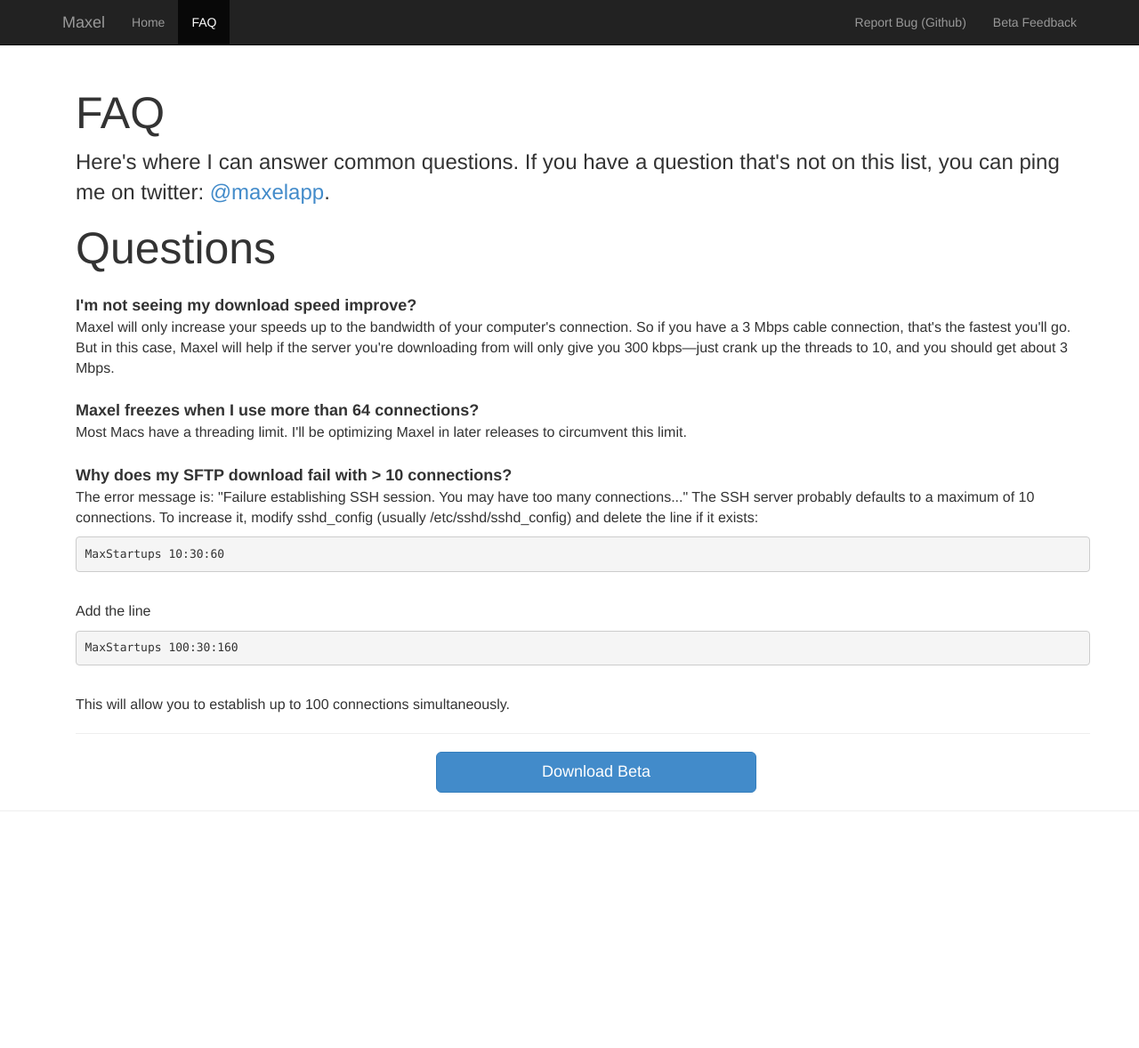
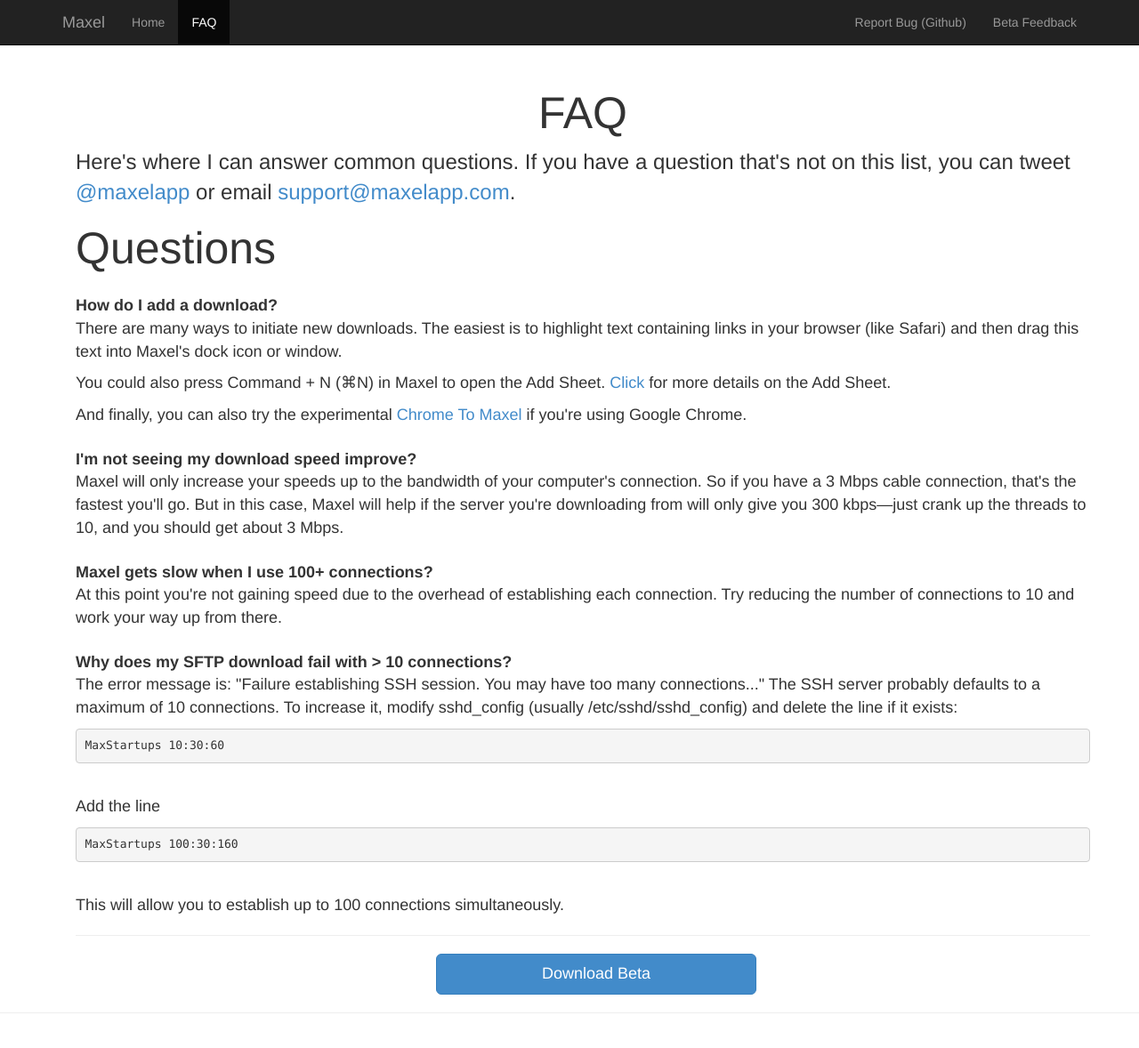
Before and after one commit to unregistered/Maxel, a Jekyll site: the page built from faq.html, in a window 1280 px wide and 1179 px high. Shown: the whole window at 89% size. Built offline with Jekyll 4.4.1, drawn with Linux system fonts in a browser that asks for light colours; nearby versions of some CDN libraries; Markdown is read by kramdown in place of the engine named in the settings.

Commit message:
Update FAQ and add sections

```diff
--- a/_includes/nav.html
+++ b/_includes/nav.html
@@ -7,25 +7,25 @@
         <span class="icon-bar"></span>
         <span class="icon-bar"></span>
       </button>
-      <a class="navbar-brand" href="#">Maxel</a>
+      <a class="navbar-brand" href="/">Maxel</a>
     </div>
     <div class="navbar-collapse collapse">
       <ul class="nav navbar-nav">
         {% if page.active == "Home" %}
-          <li class="active"><a href="/Maxel/index.html">Home</a></li>
+          <li class="active"><a href="/index.html">Home</a></li>
         {% else %}
-          <li><a href="/Maxel/index.html">Home</a></li>
+          <li><a href="/index.html">Home</a></li>
         {% endif %}
 
         {% if page.active == "FAQ" %}
-          <li class="active"><a href="/Maxel/faq.html">FAQ</a></li>
+          <li class="active"><a href="/faq.html">FAQ</a></li>
         {% else %}
-          <li><a href="/Maxel/faq.html">FAQ</a></li>
+          <li><a href="/faq.html">FAQ</a></li>
         {% endif %}
       </ul>
 
       <ul class="nav navbar-nav navbar-right">
-        <li><a href="https://github.com/unregistered/Maxel/issues">Report Bug (Github)</a></li>
+        <li><a href="https://github.com/unregistered/issues">Report Bug (Github)</a></li>
         <li><a href="http://bit.ly/1nt7Tqz">Beta Feedback</a></li>
       </ul>
     </div><!--/.navbar-collapse -->
--- a/faq.html
+++ b/faq.html
@@ -2,18 +2,26 @@
 layout: page
 title: Maxel FAQ
 active: FAQ
+mxdownload: https://rink.hockeyapp.net/apps/eace0efdc2a9f246400a77168ca6850a
 ---
 
 <!-- Main jumbotron for a primary marketing message or call to action -->
 <div class="container section" id="faq">
-  <h1>FAQ</h1>
-  <p class="lead">Here's where I can answer common questions. If you have a question that's not on this list, you can ping me on twitter: <a href="https://twitter.com/maxelapp">@maxelapp</a>.
+  <h1 class="text-center">FAQ</h1>
+  <p class="lead">Here's where I can answer common questions. If you have a question that's not on this list, you can tweet <a href="https://twitter.com/maxelapp">@maxelapp</a> or email <a href="mailto:support@maxelapp.com">support@maxelapp.com</a>.
 
   <h1>Questions</h1>
+  <div class="question">How do I add a download?</div>
+  <div class="answer">
+    <p>There are many ways to initiate new downloads. The easiest is to highlight text containing links in your browser (like Safari) and then drag this text into Maxel's dock icon or window.</p>
+    <p>You could also press Command + N (⌘N) in Maxel to open the Add Sheet. <a href="/add-sheet.html">Click</a> for more details on the Add Sheet.</p>
+    <p>And finally, you can also try the experimental <a href="https://chrome.google.com/webstore/detail/chrome-to-maxel/chgjmjbmaokmnccgmbfhlhhmnckhndcb">Chrome To Maxel</a> if you're using Google Chrome.</p>
+
+  </div>
   <div class="question">I'm not seeing my download speed improve?</div>
   <div class="answer">Maxel will only increase your speeds up to the bandwidth of your computer's connection. So if you have a 3 Mbps cable connection, that's the fastest you'll go. But in this case, Maxel will help if the server you're downloading from will only give you 300 kbps&mdash;just crank up the threads to 10, and you should get about 3 Mbps.</div>
-  <div class="question">Maxel freezes when I use more than 64 connections?</div>
-  <div class="answer">Most Macs have a threading limit. I'll be optimizing Maxel in later releases to circumvent this limit.</div>
+  <div class="question">Maxel gets slow when I use 100+ connections?</div>
+  <div class="answer">At this point you're not gaining speed due to the overhead of establishing each connection. Try reducing the number of connections to 10 and work your way up from there.</div>
   <div class="question">Why does my SFTP download fail with > 10 connections?</div>
   <div class="answer">The error message is: "Failure establishing SSH session. You may have too many connections..." The SSH server probably defaults to a maximum of 10 connections. To increase it, modify sshd_config (usually /etc/sshd/sshd_config) and delete the line if it exists:<br>
   <pre>MaxStartups 10:30:60</pre><br>
--- a/index.html
+++ b/index.html
@@ -78,7 +78,7 @@ active: Home
   <div class="container" id="calltoaction">
     <div class="row">
       <div class="col-md-4 col-md-offset-2">
-        <a class="btn btn-default btn-lg btn-block" href="/Maxel/faq.html">FAQ</a>
+        <a class="btn btn-default btn-lg btn-block" href="/faq.html">FAQ</a>
       </div>
       <div class="col-md-4">
         <a class="btn btn-primary btn-lg btn-block" href="{{page.mxdownload}}">Download Beta</a>
--- a/stylesheets/style.css
+++ b/stylesheets/style.css
@@ -39,6 +39,10 @@ h1 {
     font-size: 18px;
 }
 
+.section {
+    font-size: 18px;
+}
+
 .portraits {
     text-align: center;
     margin-bottom: 40px;
@@ -59,7 +63,7 @@ h1 {
 }
 
 #faq .answer {
-    font-size: 16px;
+    font-size: 18px;
 }
 
 #faq pre {
```
Also changed, not shown: add-sheet.html (added, +51 -0 lines), images/graphics-02.png, images/graphics-03.png, images/graphics-05.png, images/graphics-06.png (added).
